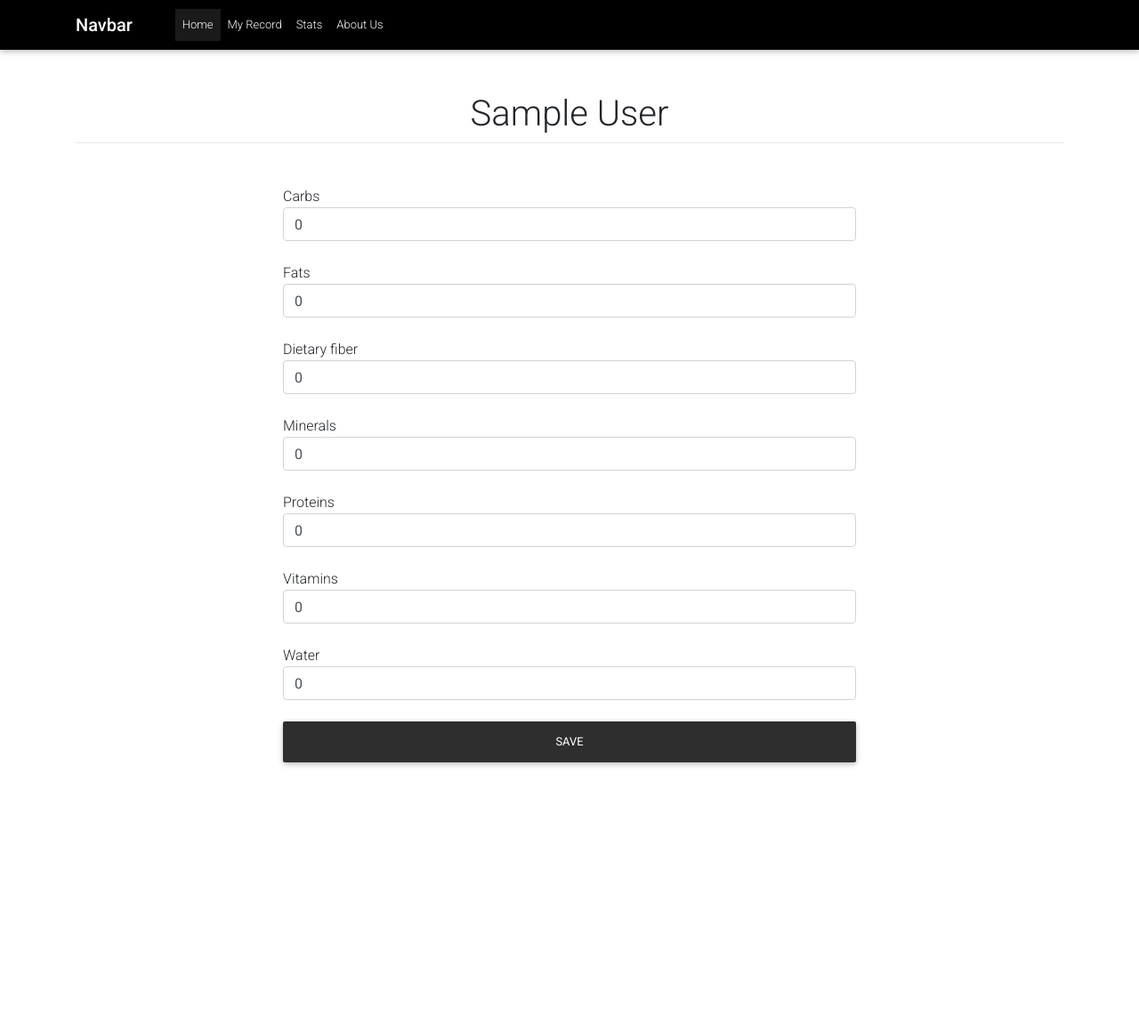
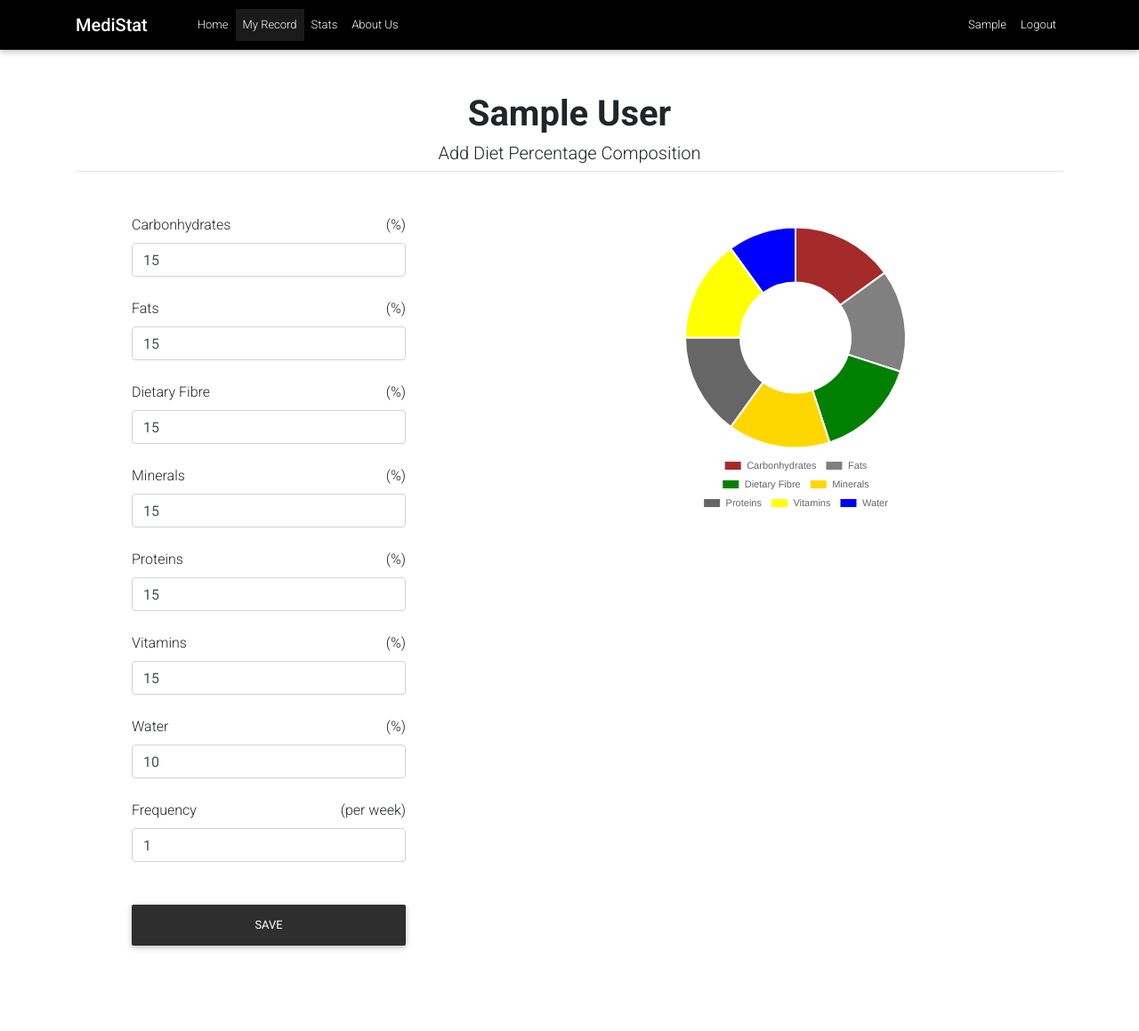
Before and after one commit to adebisit/medicalapp, a Django app: page /patients/diets/add in a window 1280 px wide. Shown: the whole page at 89% size. Before the commit the page ends 862 px from the top, so only its background shows below. Run offline with Django 3.2, Linux system fonts and the light colour scheme; a user stored in the database is signed in; tables that the repository leaves empty hold one stand-in row (values such as "Sample post"); some libraries are stand-ins or nearby versions.

Commit message:
Final Revisions on Patient Page

```diff
--- a/medicalapp/urls.py
+++ b/medicalapp/urls.py
@@ -15,11 +15,11 @@ Including another URLconf
 """
 from django.contrib import admin
 from django.urls import path, include
-from patients.views import TemplateView
+from patients.views import Home
 
 urlpatterns = [
     path('admin/', admin.site.urls),
-    path('', TemplateView.as_view(), name='index_page'),
+    path('', Home.as_view(), name='index_page'),
     path('accounts/', include('accounts.urls', 'accounts')),
     path('patients/', include('patients.urls', 'patients')),
 ]
--- a/patients/static/patients/css/style.css
+++ b/patients/static/patients/css/style.css
@@ -22,3 +22,7 @@ a {
     font-size: 14px;
     margin-bottom: 0.25rem;
 }
+
+.list-display {
+    display: list-item;
+}
--- a/patients/templates/patients/diet_form.html
+++ b/patients/templates/patients/diet_form.html
@@ -7,10 +7,12 @@
 
 {% block content2 %}
 <div class="">
-    <h1 class="text-center">{{ patient }}</h1>
+    <h1 class="text-center font-weight-bold">{{ patient }}</h1>
+    <h5 class="text-center">{{ form_title }}</h5>
     <hr>
     <div class="content">
-        <form class="p-5 col-md-8 mx-auto" method="POST">
+        <form class="p-5 row mx-auto justify-content-between" method="POST">
+            <div class="col-md-4">
                 {% csrf_token %}
                 {% if form.non_field_errors %}
                 <div class="form-errors">
@@ -21,8 +23,11 @@
                 {% endif %}
 
                 <!-- Carbonhydrates  -->
-            <div class="mb-4">
-                {% render_field form.carbs.label %}
+                <div class="mb-4 piechart-input">
+                    <label class="d-flex justify-content-between">
+                        <p>{% render_field form.carbs.label %}</p>
+                        <p>(%)</p>
+                    </label>
                     {% render_field form.carbs id="carbs" class="form-control mb-2" %}
                     {% for error in form.carbs.errors %}
                     <p class="error-message">{{ error }}</p>
@@ -30,8 +35,11 @@
                 </div>
 
                 <!-- Fats -->
-            <div class="mb-4">
-                {% render_field form.fats.label %}
+                <div class="mb-4 piechart-input">
+                    <label class="d-flex justify-content-between">
+                        <p>{% render_field form.fats.label %}</p>
+                        <p>(%)</p>
+                    </label>
                     {% render_field form.fats id="fats" class="form-control mb-2" %}
                     {% for error in form.fats.errors %}
                     <p class="error-message">{{ error }}</p>
@@ -39,8 +47,11 @@
                 </div>
 
                 <!-- Dietary Fats -->
-            <div class="mb-4">
-                {% render_field form.dietary_fiber.label %}
+                <div class="mb-4 piechart-input">
+                    <label class="d-flex justify-content-between">
+                        <p>{% render_field form.dietary_fiber.label %}</p>
+                        <p>(%)</p>
+                    </label>
                     {% render_field form.dietary_fiber id="dietary_fiber" class="form-control mb-2" %}
                     {% for error in form.dietary_fiber.errors %}
                     <p class="error-message">{{ error }}</p>
@@ -48,8 +59,11 @@
                 </div>
 
                 <!-- Minerals -->
-            <div class="mb-4">
-                {% render_field form.minerals.label %}
+                <div class="mb-4 piechart-input">
+                    <label class="d-flex justify-content-between">
+                        <p>{% render_field form.minerals.label %}</p>
+                        <p>(%)</p>
+                    </label>
                     {% render_field form.minerals id="minerals" class="form-control mb-2" %}
                     {% for error in form.minerals.errors %}
                     <p class="error-message">{{ error }}</p>
@@ -57,8 +71,11 @@
                 </div>
 
                 <!-- Proteins -->
-            <div class="mb-4">
-                {% render_field form.proteins.label %}
+                <div class="mb-4 piechart-input">
+                    <label class="d-flex justify-content-between">
+                        <p>{% render_field form.proteins.label %}</p>
+                        <p>(%)</p>
+                    </label>
                     {% render_field form.proteins id="proteins" class="form-control mb-2" %}
                     {% for error in form.proteins.errors %}
                     <p class="error-message">{{ error }}</p>
@@ -66,8 +83,11 @@
                 </div>
 
                 <!-- Vitamins -->
-            <div class="mb-4">
-                {% render_field form.vitamins.label %}
+                <div class="mb-4 piechart-input">
+                    <label class="d-flex justify-content-between">
+                        <p>{% render_field form.vitamins.label %}</p>
+                        <p>(%)</p>
+                    </label>
                     {% render_field form.vitamins id="vitamins" class="form-control mb-2" %}
                     {% for error in form.vitamins.errors %}
                     <p class="error-message">{{ error }}</p>
@@ -75,8 +95,11 @@
                 </div>
 
                 <!-- Water -->
-            <div class="mb-4">
-                {% render_field form.water.label %}
+                <div class="mb-4 piechart-input">
+                    <label class="d-flex justify-content-between">
+                        <p>{% render_field form.water.label %}</p>
+                        <p>(%)</p>
+                    </label>
                     {% render_field form.water id="water" class="form-control mb-2" %}
                     {% for error in form.water.errors %}
                     <p class="error-message">{{ error }}</p>
@@ -85,15 +108,106 @@
 
                 <!-- Frequency -->
                 <div class="mb-4">
-                {% render_field form.frequency.label %}
+                    <label class="d-flex justify-content-between">
+                        <p>{% render_field form.frequency.label %}</p>
+                        <p>(per week)</p>
+                    </label>
                     {% render_field form.frequency id="frequency" class="form-control mb-2" %}
                     {% for error in form.password.errors %}
                     <p class="error-message">{{ error }}</p>
                     {% endfor %}
                 </div>
+            </div>
+            <div class="col-md-6">
+                <canvas id="chart" class="mx-auto" height="350"></canvas>
+            </div>
 
-            <button class="btn btn-elegant btn-block" type="submit">Save</button>
+            <div class="col-md-4">
+                <button class="btn btn-elegant btn-block mt-4" type="submit">Save</button>
+            </form>
         </form>
     </div>
 </div>
 {% endblock %}
+
+{% block inline-scripts %}
+<script>
+    canvas = document.getElementById("chart")
+    color_selections = {
+        "Carbonhydrates": "brown",
+        "Fats": "grey",
+        "Dietary Fibre": "green",
+        "Minerals": "gold",
+        "Proteins": "ash",
+        "Vitamins": "yellow",
+        "Water": "blue"
+    }
+
+    data = {}
+    $("div.piechart-input").each( (index, e) => {
+        label = $(e).find("label > p:nth-child(1)").text()
+        value = $(e).find("input").val()
+        if (value != 0) {
+            data[label] = {
+                value: value,
+                color: color_selections[label]
+            }
+        }
+    })
+    console.log(data)
+
+    config = {
+        type: 'doughnut',
+        data: {
+            labels: Object.keys(data),
+            datasets:[{
+                data: Object.values(data).map(acc => acc.value),
+                backgroundColor: Object.values(data).map(acc => acc.color)
+            }]
+        },
+        options: {
+            responsive: false,
+            layout: {
+                padding: {
+                    left: 25,
+                    right: 25,
+                    top: 10,
+                    bottom: 10
+                }
+            },
+            legend: {
+                display: true,
+                position: 'bottom',
+                align: 'center',
+                fullWidth: true,
+                labels: {
+                    boxWidth: 20,
+                    fontSize: 11,
+                }
+            },
+            pointLabels: {
+                fontSize: 14
+            },
+        }
+    }
+    var chart = canvas.getContext('2d');
+    var pieChart = new Chart(chart, config)
+
+    $("div.piechart-input input").change(e => {
+        label = $(e.target).siblings("label").text()
+        value = $(e.target).val()
+
+        if (value == 0) { delete data[label] }
+        else {
+            if (!(label in data)) { data[label] = {} }
+            data[label].value = value
+            data[label].color = color_selections[label]
+        }
+
+        pieChart.data.labels = Object.keys(data)
+        pieChart.data.datasets[0].data = Object.values(data).map(acc => acc.value)
+        pieChart.data.datasets[0].backgroundColor = Object.values(data).map(acc => acc.color)
+        pieChart.update()
+    })
+</script>
+{% endblock %}
--- a/patients/templates/patients/history_form.html
+++ b/patients/templates/patients/history_form.html
@@ -7,7 +7,8 @@
 
 {% block content2 %}
 <div class="">
-    <h1 class="text-center">{{ patient }}</h1>
+    <h1 class="text-center font-weight-bold">{{ patient }}</h1>
+    <h5 class="text-center">{{ form_title }}</h5>
     <hr>
     <div class="content">
         <form class="p-5 col-md-8 mx-auto" method="POST">
--- a/patients/templates/patients_base.html
+++ b/patients/templates/patients_base.html
@@ -9,7 +9,8 @@
 
 {% block content%}
 
-{% block content2 %}
+{% block content2 %}{% endblock %}
+
 {% endblock %}
 
-{% endblock %}
+{% block record_active %}active{% endblock %}
--- a/patients/views.py
+++ b/patients/views.py
@@ -48,6 +48,7 @@ class PatientEdit(LoginRequiredMixin, UpdateView):
     def get_context_data(self, *args, **kwargs):
         context = super(PatientEdit, self).get_context_data(*args, **kwargs)
         context["patient"] = get_object_or_404(Patient, user=self.request.user)
+        context["form_title"] = "Edit General Information"
         return context
 
     def get_object(self):
@@ -63,6 +64,7 @@ class HistoryAdd(LoginRequiredMixin, CreateView):
     def get_context_data(self, *args, **kwargs):
         context = super(HistoryAdd, self).get_context_data(*args, **kwargs)
         context["patient"] = get_object_or_404(Patient, user=self.request.user)
+        context["form_title"] = "Add Medical History"
         return context
 
     def form_valid(self, form):
@@ -80,18 +82,20 @@ class HistoryEdit(LoginRequiredMixin, UpdateView):
     def get_context_data(self, *args, **kwargs):
         context = super(HistoryEdit, self).get_context_data(*args, **kwargs)
         context["patient"] = get_object_or_404(Patient, user=self.request.user)
+        context["form_title"] = "Edit Medical History"
         return context
 
 
 class DietAdd(CreateView, LoginRequiredMixin):
     model = Diet
-    fields = ["carbs", "fats", "dietary_fiber", "minerals", "proteins", "vitamins", "water"]
+    fields = ["carbs", "fats", "dietary_fiber", "minerals", "proteins", "vitamins", "water", "frequency"]
     template_name = "patients/diet_form.html"
     success_url = reverse_lazy("patients:home")
 
     def get_context_data(self, *args, **kwargs):
         context = super(DietAdd, self).get_context_data(*args, **kwargs)
         context["patient"] = get_object_or_404(Patient, user=self.request.user)
+        context["form_title"] = "Add Diet Percentage Composition"
         return context
 
     def form_valid(self, form):
@@ -101,13 +105,14 @@ class DietAdd(CreateView, LoginRequiredMixin):
 
 class DietEdit(LoginRequiredMixin, UpdateView):
     model = Diet
-    fields = ["carbs", "fats", "dietary_fiber", "minerals", "proteins", "vitamins", "water"]
+    fields = ["carbs", "fats", "dietary_fiber", "minerals", "proteins", "vitamins", "water", "frequency"]
     template_name = "patients/diet_form.html"
     success_url = reverse_lazy("patients:home")
 
     def get_context_data(self, *args, **kwargs):
         context = super(DietEdit, self).get_context_data(*args, **kwargs)
         context["patient"] = get_object_or_404(Patient, user=self.request.user)
+        context["form_title"] = "Edit Diet Percentage Composition"
         return context
 
 
--- a/templates/base.html
+++ b/templates/base.html
@@ -33,25 +33,33 @@
         <header>
             <nav class="navbar navbar-expand-lg navbar-dark black">
                 <div class="container">
-                    <a class="navbar-brand mr-5" href="#"><strong>Navbar</strong></a>
+                    <a class="navbar-brand mr-5" href="#"><strong>MediStat</strong></a>
                     <button class="navbar-toggler" type="button" data-toggle="collapse" data-target="#navbarSupportedContent" aria-controls="navbarSupportedContent" aria-expanded="false" aria-label="Toggle navigation">
                         <span class="navbar-toggler-icon"></span>
                     </button>
                     <div class="collapse navbar-collapse" id="navbarSupportedContent">
                         <ul class="navbar-nav mr-auto">
-                            <li class="nav-item active">
-                                <a class="nav-link" href="#">Home <span class="sr-only">(current)</span></a>
+                            <li class="nav-item {% block home_active %}{% endblock %}">
+                                <a class="nav-link" href="#">Home</a>
                             </li>
                             {% if user.is_authenticated %}
-                            <li class="nav-item">
-                                <a class="nav-link" href="#">My Record</a>
+                            <li class="nav-item {% block record_active %}{% endblock %}">
+                                <a class="nav-link" href="{% url 'patients:home' %}">My Record</a>
                             </li>
                             {% endif %}
-                            <li class="nav-item">
+                            <li class="nav-item {% block stats_active %}{% endblock %}">
                                 <a class="nav-link" href="#">Stats</a>
                             </li>
+                            <li class="nav-item {% block about_active %}{% endblock %}">
+                                <a class="nav-link" href="#">About Us</a>
+                            </li>
+                        </ul>
+                        <ul class="navbar-nav">
+                            <li class="nav-item d-flex">
+                                <a class="nav-link" href="#">{{ user.get_short_name }}</a>
+                            </li>
                             <li class="nav-item">
-                                <a class="nav-link" href="#">About Us</a>
+                                <a class="nav-link" href="{% url 'accounts:logout' %}">Logout</a>
                             </li>
                         </ul>
                     </div>
```
Also changed, not shown: medicalapp/settings.py (+8 -1 lines), patients/models.py (+7 -7 lines), patients/templates/patients/home.html (+13 -12 lines), patients/templates/patients/patient_form.html (+9 -8 lines), accounts/templates/registration/logged_out.html (renamed from accounts/templates/registration/logout.html). Lines whose indentation alone changed are shown as unchanged.
